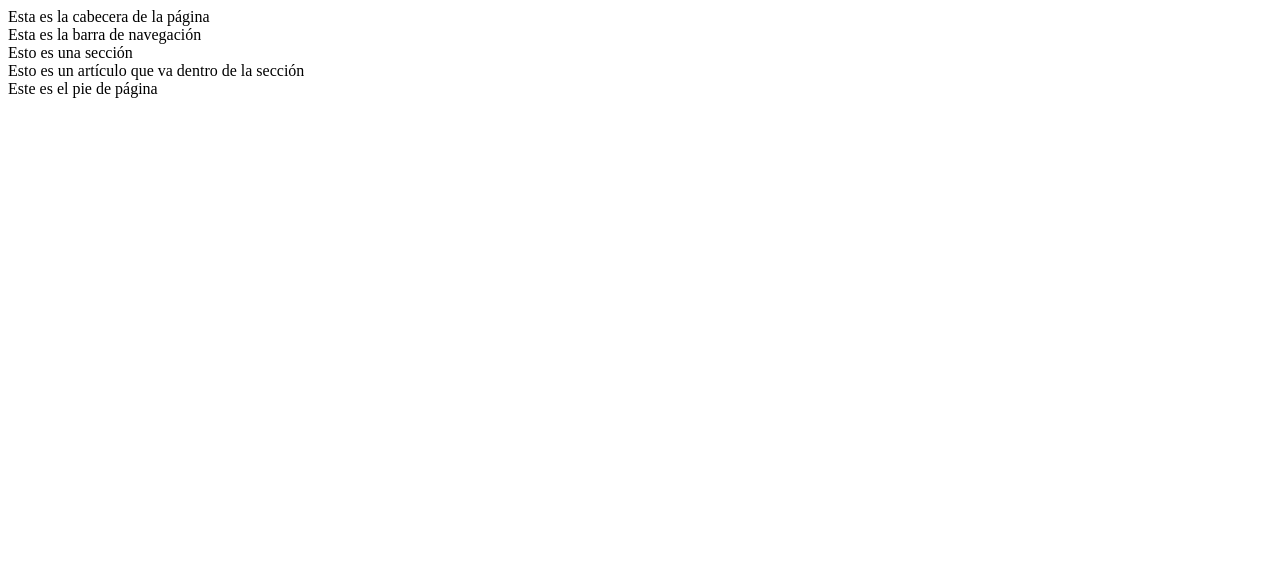
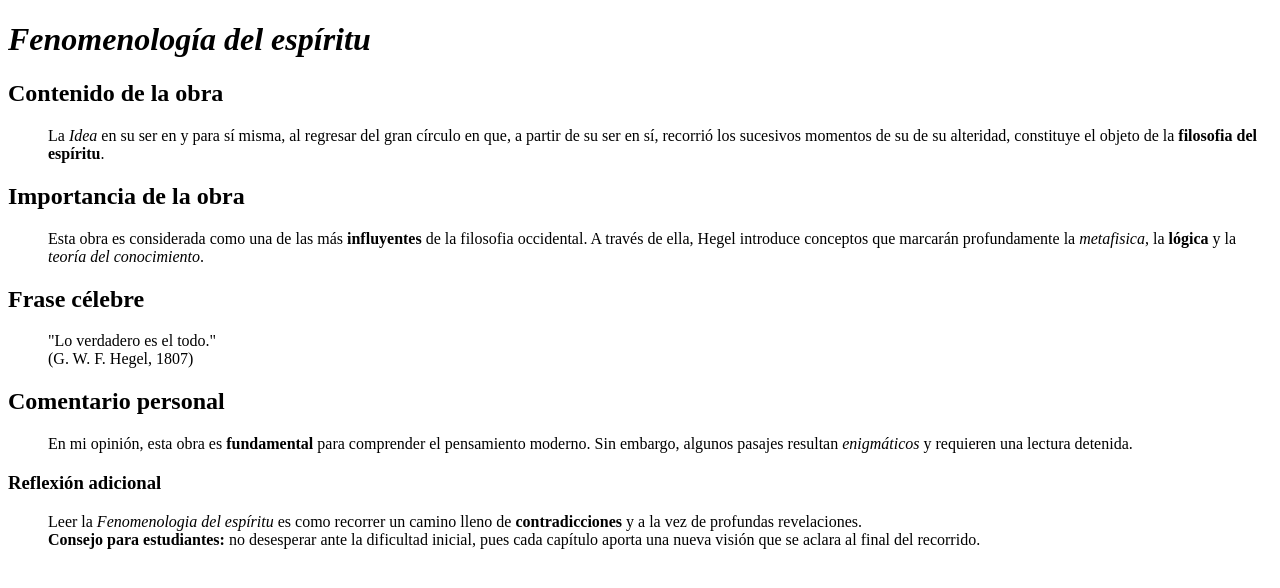
Before and after one commit to leticiamontilla/actividad_1, a plain HTML site: page index.html in a window 1280 px wide. Drawn offline with Linux system fonts and the light colour scheme.

Commit message:
He actualizado la actividad para hacer la actividad 2

```diff
--- a/index.html
+++ b/index.html
@@ -2,17 +2,31 @@
 <html lang="es">
     <head>
         <meta charset="utf-8"/>
-        <title>Documento HTML</title>
+        <title>Actividad 2</title>
     </head>
     <body>
-        <header>Esta es la cabecera de la página</header>
-        <nav>Esta es la barra de navegación</nav>
-        <section>
-            Esto es una sección
-            <article>
-                Esto es un artículo que va dentro de la sección
-            </article>
-        </section>
-        <footer>Este es el pie de página</footer>
+        <h1><i>Fenomenología del espíritu</i></h1>
+        <h2>Contenido de la obra</h2>
+        <p><dd>La <i>Idea</i> en su ser en y para sí misma, al regresar del gran círculo en que, a partir de su ser en sí,
+            recorrió los sucesivos momentos de su  de su alteridad, constituye el objeto de la <b>filosofia del espíritu</b>.</dd></p>
+
+        <h2>Importancia de la obra</h2>
+        <p><dd>Esta obra es considerada como una de las más <b>influyentes</b> de la filosofia occidental. A través de ella,
+            Hegel introduce conceptos que marcarán profundamente la <i>metafisica</i>, la <b>lógica</b> y
+            la <i>teoría del conocimiento</i>.</dd></p>
+
+        <h2>Frase célebre</h2>
+        <p><dd>"Lo verdadero es el todo."<br>
+            (G. W. F. Hegel, 1807)</dd></p>
+
+        <h2>Comentario personal</h2>
+        <p><dd>En mi opinión, esta obra es <b>fundamental</b> para comprender el pensamiento moderno. Sin embargo, algunos pasajes
+            resultan <i>enigmáticos</i> y requieren una lectura detenida.</dd></p>
+
+        <h3>Reflexión adicional</h3>
+        <p><dd>Leer la <i>Fenomenologia del espíritu</i> es como recorrer un camino lleno de <b>contradicciones</b> y a la vez de
+            profundas revelaciones.<br>
+            <b>Consejo para estudiantes:</b> no desesperar ante la dificultad inicial, pues cada capítulo aporta una nueva
+            visión que se aclara al final del recorrido.</dd></p>
     </body>
 </html>
```
